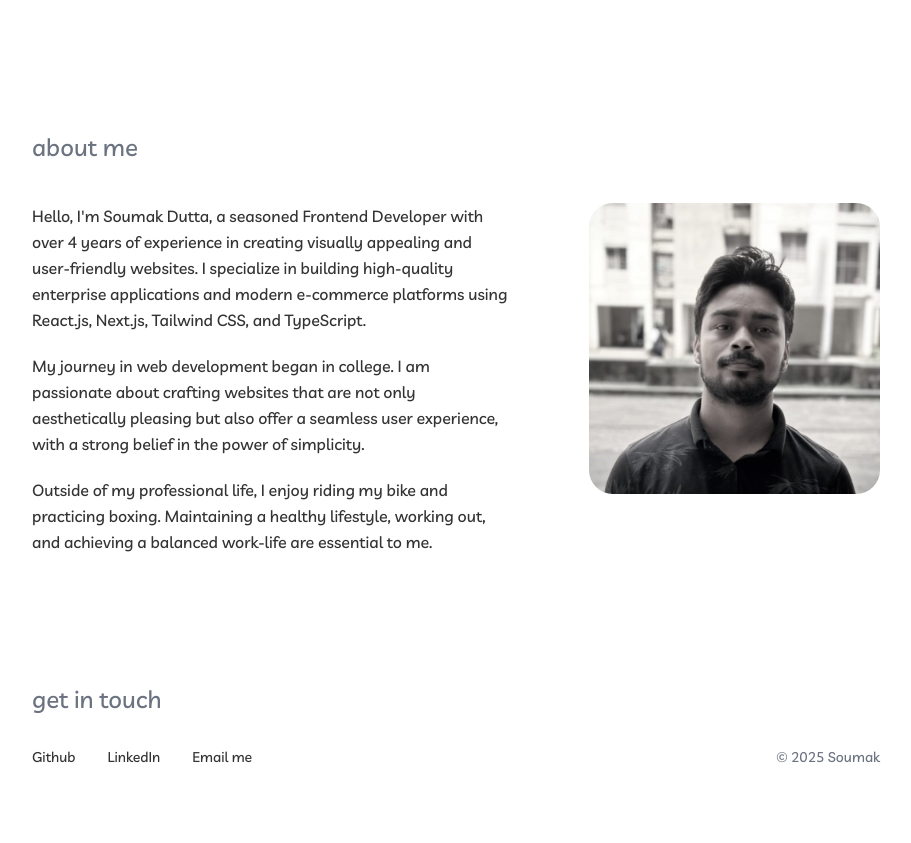
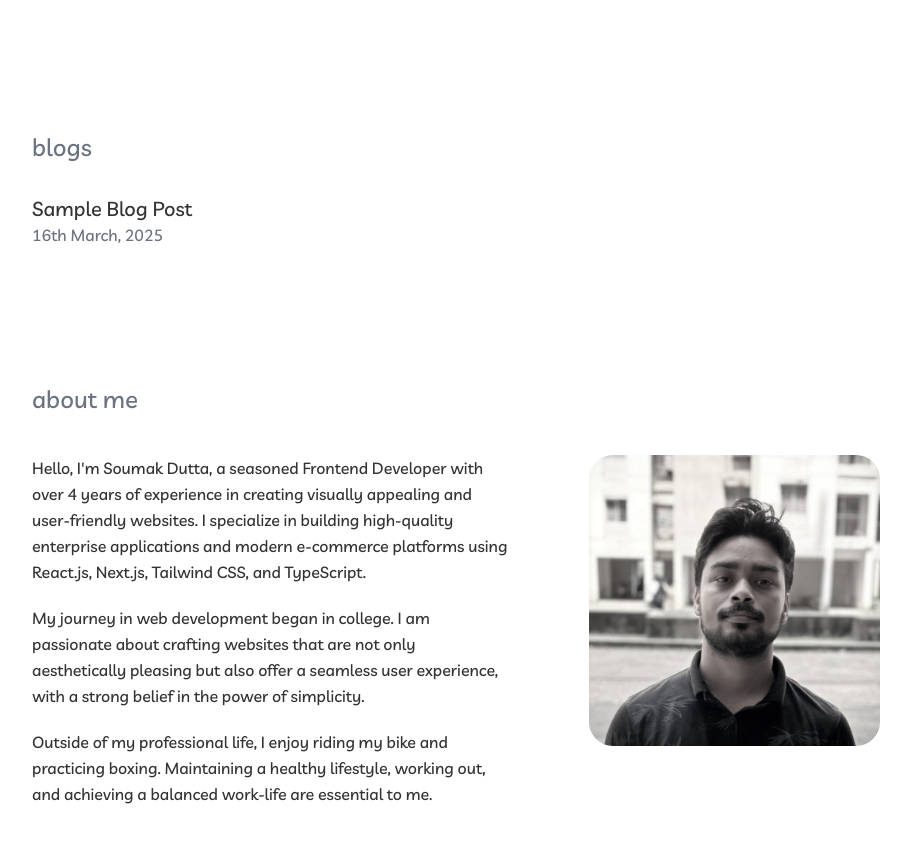
Before and after one commit to soumakk/portfolio, a Next.js app: page / in a window 1280 px wide. Shown: the part 1500-2343 px from the top of the page, without its empty margins (184-1095 px from the left). Before the commit the page ends 2315 px from the top, so only its background shows below. Built offline with nearby package versions, Linux system fonts and the light colour scheme.

Commit message:
blogs section added in home page

```diff
--- a/src/app/blog/[slug]/page.tsx
+++ b/src/app/blog/[slug]/page.tsx
@@ -1,21 +1,13 @@
+import Footer from '@/components/layout/Footer'
+import Header from '@/components/layout/Header'
+import { getBlogContent } from '@/lib/blogs'
 import Markdoc from '@markdoc/markdoc'
 import React, { Suspense } from 'react'
 import { PageProps } from '../../../../.next/types/app/page'
-import { promises as fs } from 'fs'
-import path from 'path'
-import matter from 'gray-matter'
-import Header from '@/components/layout/Header'
-import Footer from '@/components/layout/Footer'
 
 export default async function BlogPost({ params }: PageProps) {
 	const { slug } = await params
-
-	const file = await fs.readFile(path.join(process.cwd(), 'blogs', `${slug}.md`), 'utf8')
-
-	const { data: metadata } = matter(file)
-
-	const ast = Markdoc.parse(file)
-	const content = Markdoc.transform(ast)
+	const { content, metadata } = await getBlogContent(slug)
 
 	return (
 		<div className="max-w-4xl mx-auto px-6">
--- a/src/app/blog/page.tsx
+++ b/src/app/blog/page.tsx
@@ -1,23 +1,9 @@
 import Header from '@/components/layout/Header'
-import { promises as fs } from 'fs'
-import matter from 'gray-matter'
+import { fetchBlogs } from '@/lib/blogs'
 import Link from 'next/link'
-import path from 'path'
 
 export default async function BlogsList() {
-	const allFiles = await fs.readdir(path.join(process.cwd(), 'blogs'), 'utf8')
-
-	const promises = allFiles.map(async (file) => {
-		const doc = await fs.readFile(path.join(process.cwd(), 'blogs', `${file}`), 'utf8')
-		const { data: metadata } = matter(doc)
-		return {
-			title: metadata?.title,
-			date: metadata?.date,
-			slug: file?.split('.md')[0],
-		}
-	})
-
-	const blogsList = await Promise.all(promises)
+	const blogsList = await fetchBlogs()
 
 	return (
 		<div className="max-w-4xl mx-auto px-6">
--- a/src/app/page.tsx
+++ b/src/app/page.tsx
@@ -1,20 +1,22 @@
-'use client'
 import AboutMe from '@/components/home/AboutMe'
+import Blogs from '@/components/home/Blogs'
 import HeroSection from '@/components/home/HeroSection'
 import Projects from '@/components/home/Projects'
 import Footer from '@/components/layout/Footer'
 import Header from '@/components/layout/Header'
+import { fetchBlogs } from '@/lib/blogs'
 
-export default function Home() {
+export default async function Home() {
+	const blogsList = await fetchBlogs()
+
 	return (
 		<>
 			<main className="relative overflow-x-hidden">
-				{/* <div className="-z-10 absolute blur-[200px] animate-pulse rounded-full -top-[500px] -left-[100px] h-[200px] w-[1200px] rotate-[40deg] origin-left bg-primary"></div> */}
-
 				<div className="max-w-4xl mx-auto px-6">
 					<Header />
 					<HeroSection />
 					<Projects />
+					<Blogs blogsList={blogsList} />
 					<AboutMe />
 					<Footer />
 				</div>
--- /dev/null
+++ b/src/components/home/Blogs.tsx
@@ -0,0 +1,23 @@
+'use client'
+
+import { IBlogListData } from '@/lib/types'
+import Link from 'next/link'
+import React from 'react'
+
+export default function Blogs({ blogsList }: { blogsList: IBlogListData[] }) {
+	return (
+		<section className="my-20 lg:my-32">
+			<h2 className="text-2xl text-muted-foreground">blogs</h2>
+			<div className="my-6">
+				{blogsList?.map((blog, idx) => (
+					<div key={idx} className="py-2">
+						<Link href={`/blog/${blog.slug}`}>
+							<h3 className="text-xl font-medium hover:underline">{blog.title}</h3>
+							<p className="text-base text-muted-foreground">{blog.date}</p>
+						</Link>
+					</div>
+				))}
+			</div>
+		</section>
+	)
+}
--- /dev/null
+++ b/src/lib/blogs.ts
@@ -0,0 +1,36 @@
+import { promises as fs } from 'fs'
+import matter from 'gray-matter'
+import path from 'path'
+import { IBlogListData } from './types'
+import Markdoc from '@markdoc/markdoc'
+
+export async function fetchBlogs(): Promise<IBlogListData[]> {
+	const allFiles = await fs.readdir(path.join(process.cwd(), 'blogs'), 'utf8')
+
+	const promises = allFiles.map(async (file) => {
+		const doc = await fs.readFile(path.join(process.cwd(), 'blogs', `${file}`), 'utf8')
+		const { data: metadata } = matter(doc)
+		return {
+			title: metadata?.title,
+			date: metadata?.date,
+			slug: file?.split('.md')[0],
+		}
+	})
+
+	const blogsList = await Promise.all(promises)
+	return blogsList
+}
+
+export async function getBlogContent(slug: string) {
+	const file = await fs.readFile(path.join(process.cwd(), 'blogs', `${slug}.md`), 'utf8')
+
+	const { data: metadata } = matter(file)
+
+	const ast = Markdoc.parse(file)
+	const content = Markdoc.transform(ast)
+
+	return {
+		metadata,
+		content,
+	}
+}
--- /dev/null
+++ b/src/lib/types.ts
@@ -0,0 +1,5 @@
+export interface IBlogListData {
+	title: string
+	date: string
+	slug: string
+}
```
